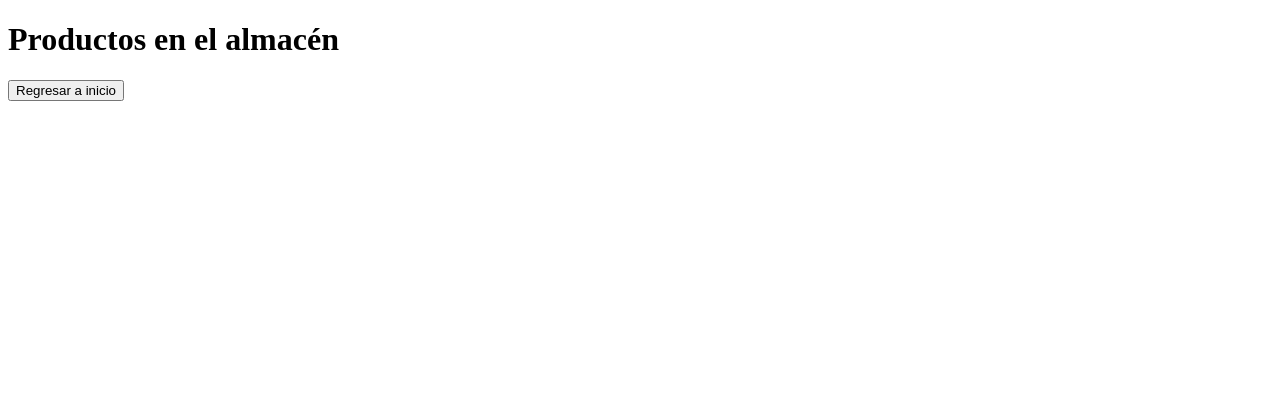
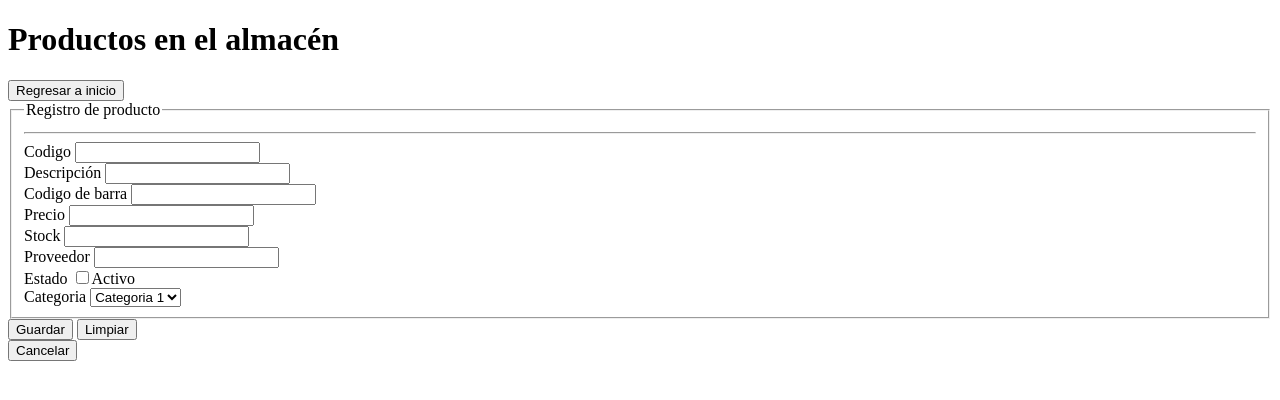
Before and after one commit to ObandoGarcia/CursoFullStack, a plain HTML site: page Actividad02/producto.html in a window 1280 px wide. Drawn offline with Linux system fonts and the light colour scheme.

Commit message:
Completar pagina de producto

```diff
--- a/Actividad02/producto.html
+++ b/Actividad02/producto.html
@@ -11,7 +11,36 @@
         <a href="index.html"><button>Regresar a inicio</button></a>
     </header>
     <section>
-
+        <form action="respuesta.html" method="post" >
+          <fieldset>
+            <legend>Registro de producto</legend><hr>
+            <label for="codigo">Codigo</label>
+            <input type="text"><br>
+            <label for="descripcion">Descripción</label>
+            <input type="text"><br>
+            <label for="codigo-barra">Codigo de barra</label>
+            <input type="text"><br>
+            <label for="precio">Precio</label>
+            <input type="text"><br>
+            <label for="stock">Stock</label>
+            <input type="text"><br>
+            <label for="proveedor">Proveedor</label>
+            <input type="text"><br>
+            <label for="estado">Estado</label>
+            <label for="estado-activo">
+              <input type="checkbox" value="activo">Activo
+            </label><br>
+            <label for="categoria">Categoria</label>
+            <select name="selecion-categoria">
+              <option value="categoria1" selected>Categoria 1</option>
+              <option value="categoria2">Categoria 2</option>
+              <option value="categoria3">Categoria 3</option>
+            </select>
+          </fieldset>
+          <button type="submit">Guardar</button>
+          <button type="reset">Limpiar</button>
+        </form>
+        <a href="index.html"><button>Cancelar</button></a>
     </section>
     <footer></footer>
 </body>
```
Also changed, not shown: Actividad02/respuesta.html (added, +11 -0 lines).
